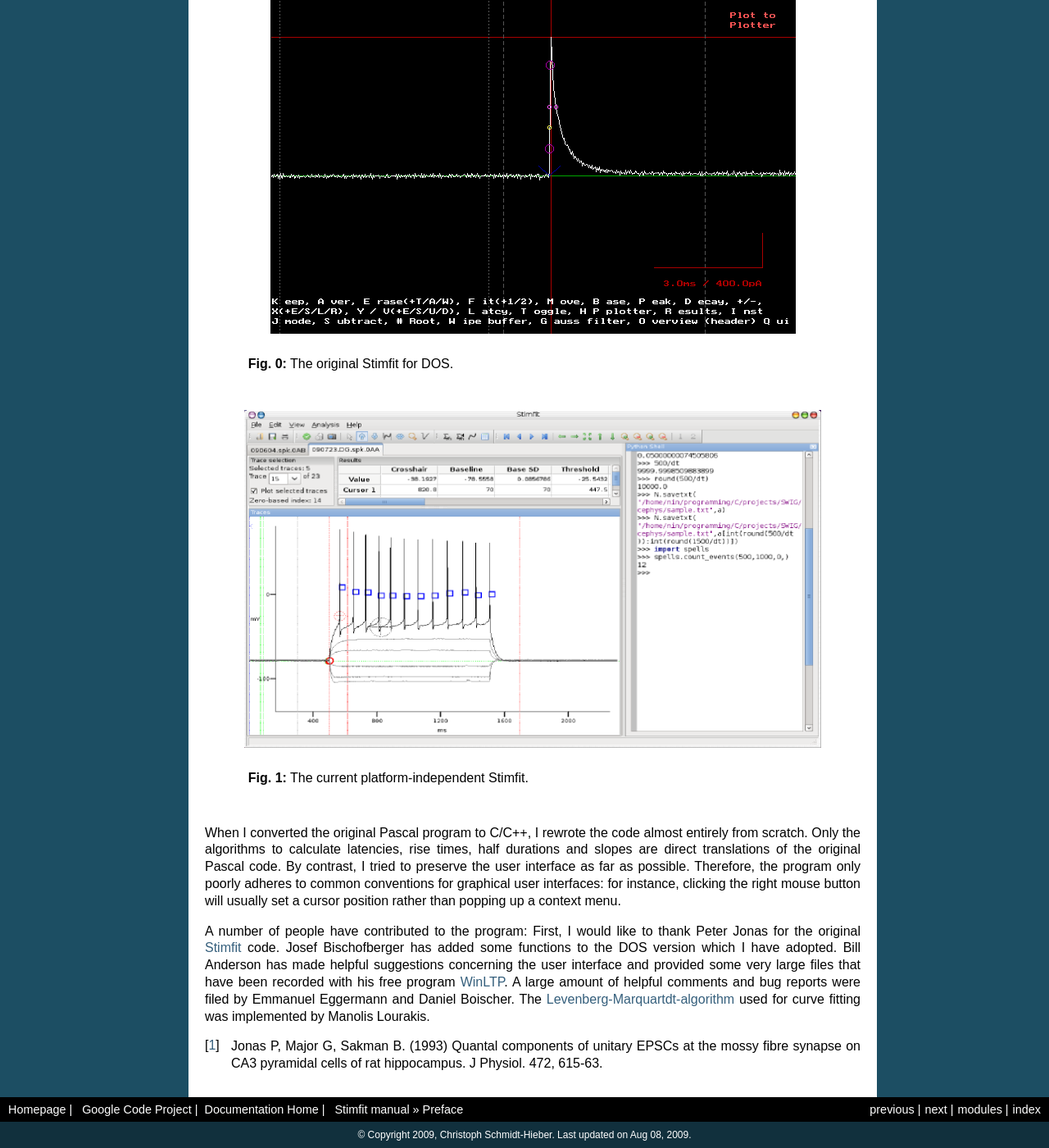
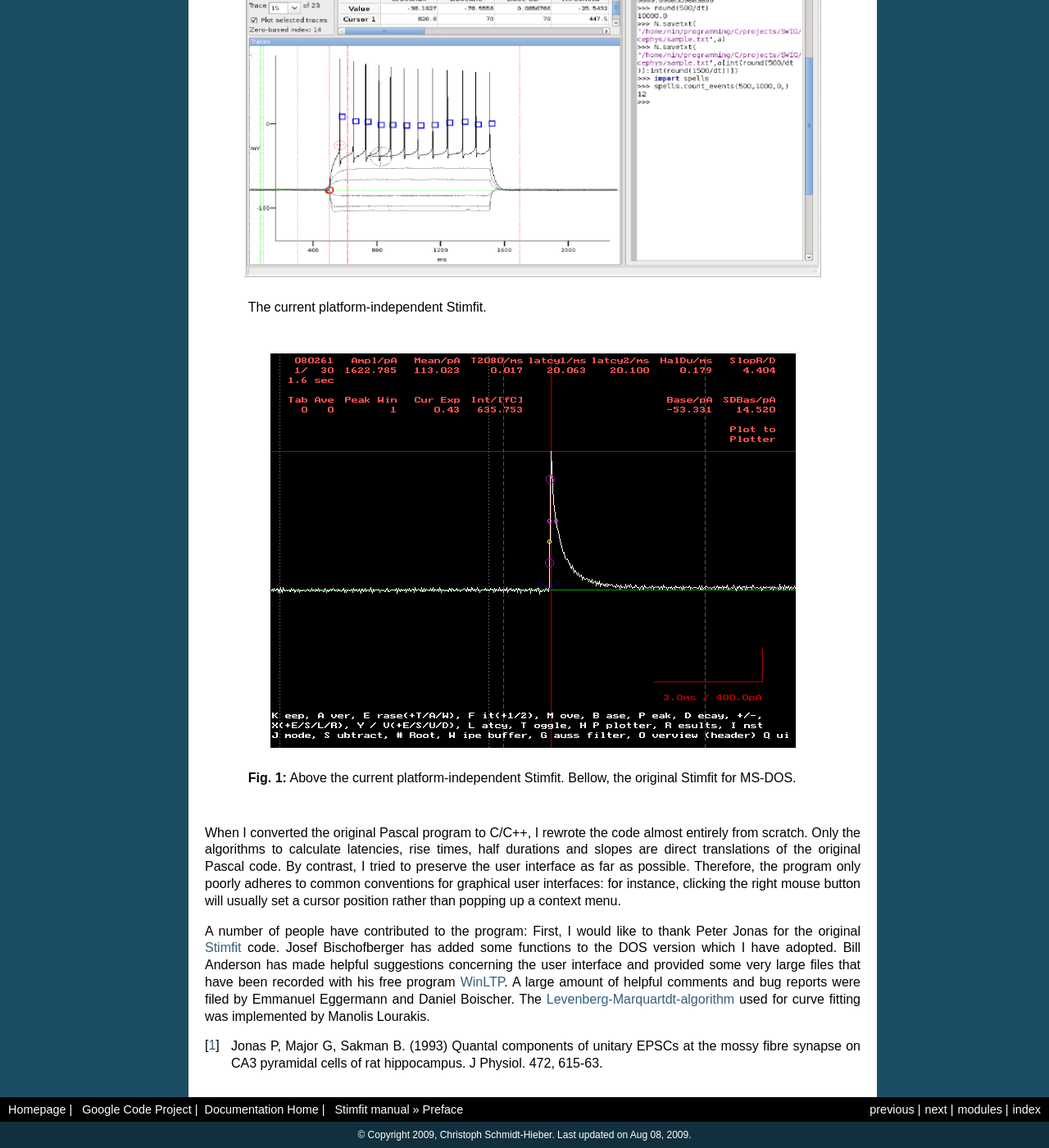
Before and after one commit to neurodroid/stimfit, a Sphinx documentation site: the page built from doc/sphinx/manual/preface.rst, in a window 1280 px wide and 1400 px high, scrolled down 458 px. Shown: the whole window at 82% size. Built offline with Sphinx 7.4.7, drawn with Linux system fonts in a browser that asks for light colours; formulas are drawn with MathJax 3.

Commit message:
swap figures in manual preface (show the new GUI first)

```diff
--- a/doc/sphinx/manual/preface.rst
+++ b/doc/sphinx/manual/preface.rst
@@ -22,17 +22,18 @@ instance, arrays were not allowed to be longer than :math:`10^{4}`  elements, an
 faster processors had to be artificially slowed down to avoid runtime
 errors.
 
+
+    .. figure:: images/test.png
+        :align: center
+        :alt: The actual platform-independent Stimfit
+
+        The current platform-independent Stimfit.
+
     .. figure:: images/stimfit_dos.png
         :align: center
         :alt: The original Stimfit for DOS
 
-        **Fig. 0:** The original Stimfit for DOS.
-
-    .. figure:: images/test.png
-        :align: center
-        :alt: The actual platform independent Stimfit
-
-        **Fig. 1:** The current platform-independent Stimfit.
+        **Fig. 1:** Above the current platform-independent Stimfit. Bellow, the original Stimfit for MS-DOS.
 
 When I converted the original Pascal program to C/C++, I rewrote the
 code almost entirely from scratch. Only the algorithms to calculate
```
